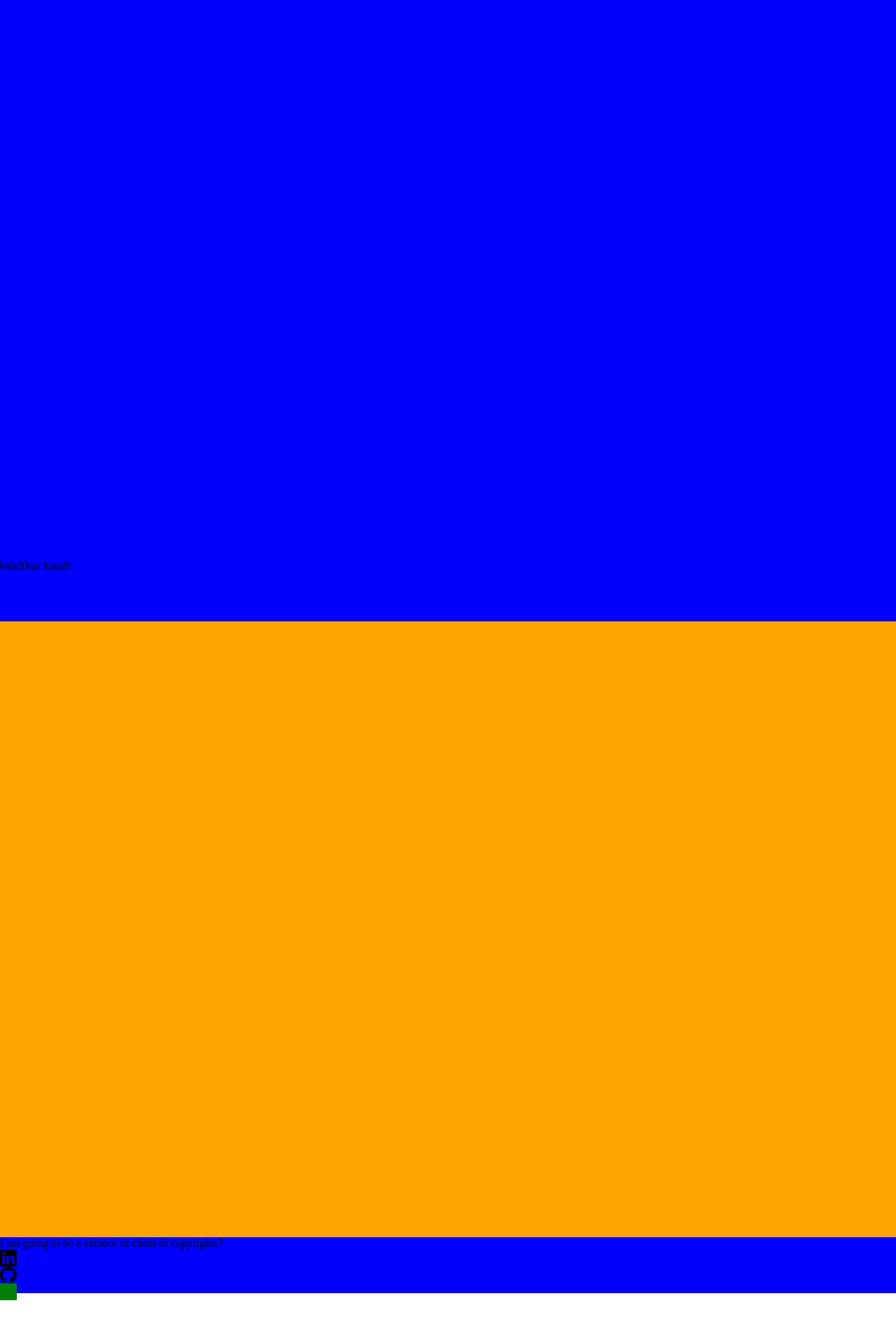
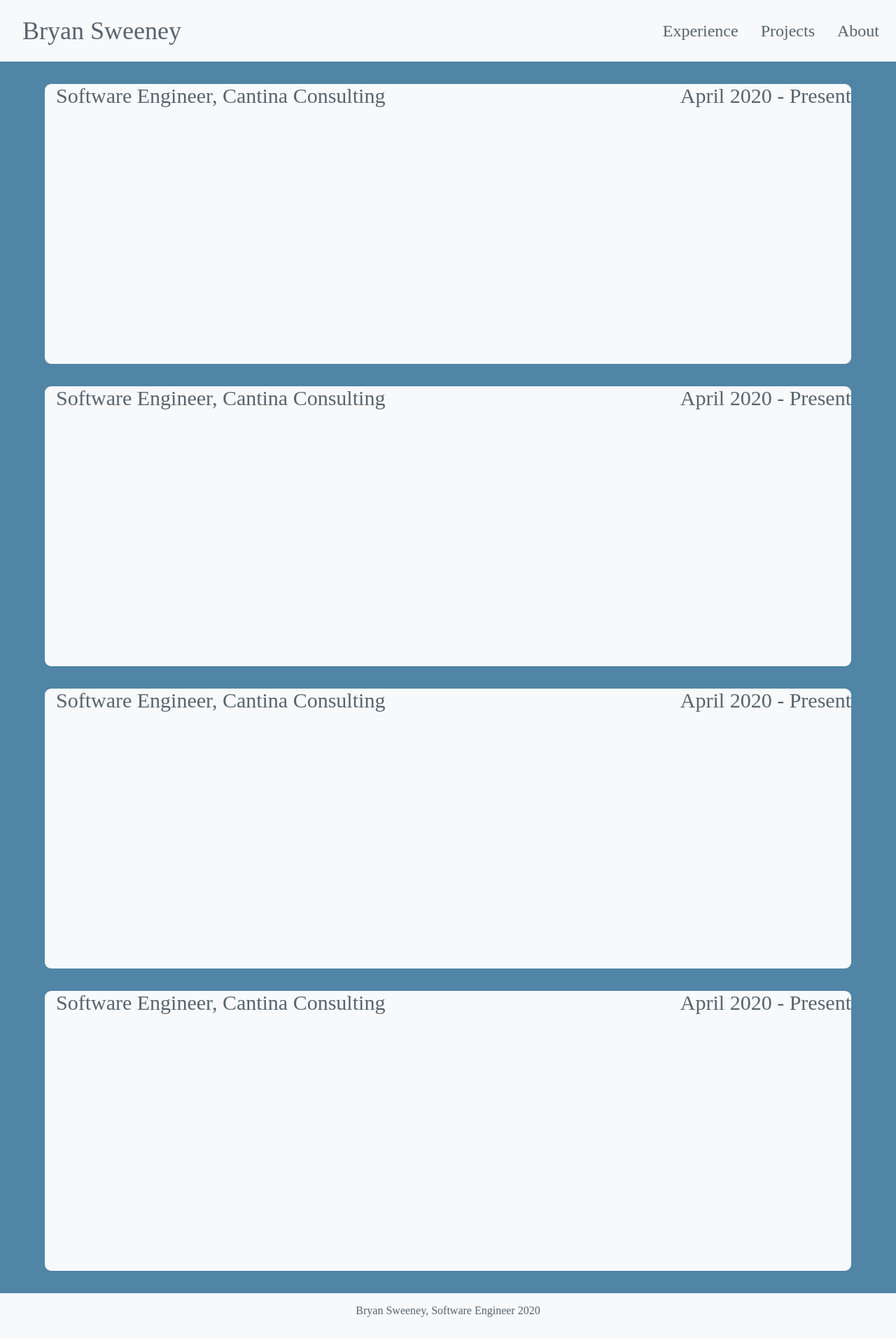
Before and after one commit to btsween/personal-site, a React (Create React App) app: page / in a window 1280 px wide. Shown: the top 1912 px of the page at 70% size. Before the commit the page ends 1858 px from the top, so only its background shows below. Built offline with nearby package versions, Linux system fonts and the light colour scheme; the HTML template or start-up script is replaced by a standard one.

Commit message:
SET-UP: significant set up work for home page, header and footer.

```diff
--- a/src/App.css
+++ b/src/App.css
@@ -2,5 +2,5 @@
   display: flex;
   flex-direction: column;
   width: 100vw;
-  background-color: blue;
+  background-color: #5085a5;
 }
--- a/src/App.js
+++ b/src/App.js
@@ -1,17 +1,20 @@
 import React, { Component } from "react";
 import { BrowserRouter, Route, Switch } from "react-router-dom";
 import "./App.css";
-
+import Footer from "./components/navigation/Footer";
 import Home from "./components/Home";
+import TopNavigation from "./components/navigation/TopNavigation";
 
 class App extends Component {
   render() {
     return (
       <BrowserRouter>
         <div className="App">
+          <TopNavigation />
           <Switch>
             <Route path="/" component={Home} exact />
           </Switch>
+          <Footer />
         </div>
       </BrowserRouter>
     );
--- a/src/components/Home.js
+++ b/src/components/Home.js
@@ -2,36 +2,21 @@ import React from "react";
 import TopNavigation from "./navigation/TopNavigation";
 import styled from "styled-components";
 import Footer from "./navigation/Footer";
-import photo from "../assets/photos/rome-bridge.jpg";
 
-// import { ReactComponent as BrooklynBridge } from "../assets/photos/brooklyn-bridge.svg";
+import ContentCard from "./contentCard/ContentCard";
 
-const ApplicationBody = styled.div`
-  min-height: 55rem;
+const PageBody = styled.div`
   flex: 1;
-  background-color: orange;
-`;
-
-// const WelcomeImage = styled.img`
-//   height: 100vh;
-//   width: 100vw;
-//   min-height: 650px;
-// `;
-
-const WelcomeImage = styled.div`
-  height: 100vh;
-  width: 100vw;
 `;
 
 function Home() {
   return (
-    <div className="Home">
-      {/* <WelcomeImage src={photo} /> */}
-      <WelcomeImage></WelcomeImage>
-      <TopNavigation></TopNavigation>
-      <ApplicationBody></ApplicationBody>
-      <Footer>I am in the footer just so you know</Footer>
-    </div>
+    <PageBody>
+      <ContentCard />
+      <ContentCard />
+      <ContentCard />
+      <ContentCard />
+    </PageBody>
   );
 }
 
--- /dev/null
+++ b/src/components/contentCard/ContentCard.js
@@ -0,0 +1,50 @@
+import React from "react";
+import styled from "styled-components";
+
+const CardWrapper = styled.div`
+  width: 90%;
+  height: 25rem;
+  background-color: #f7f9fb;
+  color: #58646d;
+  margin-left: auto;
+  margin-right: auto;
+  margin-top: 2rem;
+  margin-bottom: 2rem;
+  border-radius: 9px;
+  display: flex;
+  flex-direction: column;
+`;
+
+const CardHeader = styled.div`
+  min-height: 2rem;
+  display: flex;
+  justify-content: space-between;
+  font-size: 30px;
+`;
+
+const HeaderLeft = styled.div`
+  color: #58646d;
+  margin-left: 1rem;
+  margin-top: auto;
+  margin-bottom: auto;
+`;
+
+const HeaderRight = styled.div`
+  color: #58646d;
+  margin-left: 1rem;
+  margin-top: auto;
+  margin-bottom: auto;
+`;
+
+function ContentCard() {
+  return (
+    <CardWrapper>
+      <CardHeader>
+        <HeaderLeft>Software Engineer, Cantina Consulting</HeaderLeft>
+        <HeaderRight>April 2020 - Present</HeaderRight>
+      </CardHeader>
+    </CardWrapper>
+  );
+}
+
+export default ContentCard;
--- a/src/components/navigation/Footer.js
+++ b/src/components/navigation/Footer.js
@@ -3,28 +3,47 @@ import styled from "styled-components";
 import { ReactComponent as GithubIcon } from "../../assets/icons/github-icon.svg";
 // import LinkedinIcon from "../../assets/icons/linkedin-icon.svg";
 import { ReactComponent as LinkedinIcon } from "../../assets/icons/linkedin-icon.svg";
+import cantinaIcon from "../../assets/icons/cantina-icon.png";
 
 import IconDerp from "./FooterIcon";
 
 const FooterIcon = styled.div`
-  height: 1.5rem;
-  width: 1.5rem;
-  object-fit: contain;
+  height: 2.5rem;
+  width: 2.5rem;
+  object-fit: cover;
+  margin-right: 1rem;
+  margin-left: 1rem;
 `;
 
 const FooterWrapper = styled.div`
-  height: 5rem;
+  min-height: 5rem;
   display: flex;
   flex-direction: column;
+  background-color: #f7f9fb;
+  color: #58646d;
+  justify-content: center;
+  align-items: center;
 `;
 
-const ContentRow = styled.div``;
+const CustomImage = styled.img`
+  height: 2.5rem;
+  width: 2.5rem;
+  object-fit: cover;
+  margin-right: 1rem;
+  margin-left: 1rem;
+  border-radius: 4px;
+`;
+
+const ContentRow = styled.div`
+  display: flex;
+  margin: 1rem;
+`;
 
 function Footer() {
   return (
     <FooterWrapper>
       <ContentRow>
-        <span>I am going to be a setnece or chain of copyrights?</span>
+        <span>Bryan Sweeney, Software Engineer 2020</span>
       </ContentRow>
       <ContentRow>
         <FooterIcon>
@@ -33,7 +52,9 @@ function Footer() {
         <FooterIcon>
           <GithubIcon />
         </FooterIcon>
-        <IconDerp icon={<GithubIcon />} />
+        <FooterIcon>
+          <CustomImage src={cantinaIcon} />
+        </FooterIcon>
       </ContentRow>
     </FooterWrapper>
   );
--- a/src/components/navigation/FooterIcon.js
+++ b/src/components/navigation/FooterIcon.js
@@ -5,7 +5,8 @@ const IconWrapper = styled.div`
   display: flex;
   height: 1.5rem;
   width: 1.5rem;
-  background-color: green;
+  margin-left: 1rem;
+  margin-right: 1rem;
 `;
 
 function FooterIcon(icon) {
--- a/src/components/navigation/TopNavigation.js
+++ b/src/components/navigation/TopNavigation.js
@@ -4,19 +4,41 @@ import styled from "styled-components";
 const TopNavWrapper = styled.div`
   display: flex;
   height: 5.5rem;
-  justfiy-content: space-between;
   width: 100%;
+  background-color: #f7f9fb;
+  color: #58646d;
+  justify-content: space-between;
 `;
 
-const HeaderLeft = styled.div``;
+const HeaderLeft = styled.div`
+  margin-left: 2rem;
+  font-size 36px;
+  margin-top: auto;
+  margin-bottom: auto;
+`;
 
-const HeaderRight = styled.div``;
+const HeaderRight = styled.div`
+  margin-top: auto;
+  margin-bottom: auto;
+  font-size: 24px;
+  display: flex;
+  margin-right: 0.5rem;
+`;
+
+const HeaderTab = styled.div`
+  margin-left: 1rem;
+  margin-right: 1rem;
+`;
 
 function TopNavigation() {
   return (
     <TopNavWrapper>
-      <HeaderLeft> hahdfhas hi</HeaderLeft>
-      <HeaderRight>asdf</HeaderRight>
+      <HeaderLeft>Bryan Sweeney</HeaderLeft>
+      <HeaderRight>
+        <HeaderTab>Experience</HeaderTab>
+        <HeaderTab>Projects</HeaderTab>
+        <HeaderTab>About</HeaderTab>
+      </HeaderRight>
     </TopNavWrapper>
   );
 }
```
Also changed, not shown: src/assets/icons/cantina-icon.png (added), src/assets/icons/linkedin-icon.svg.
